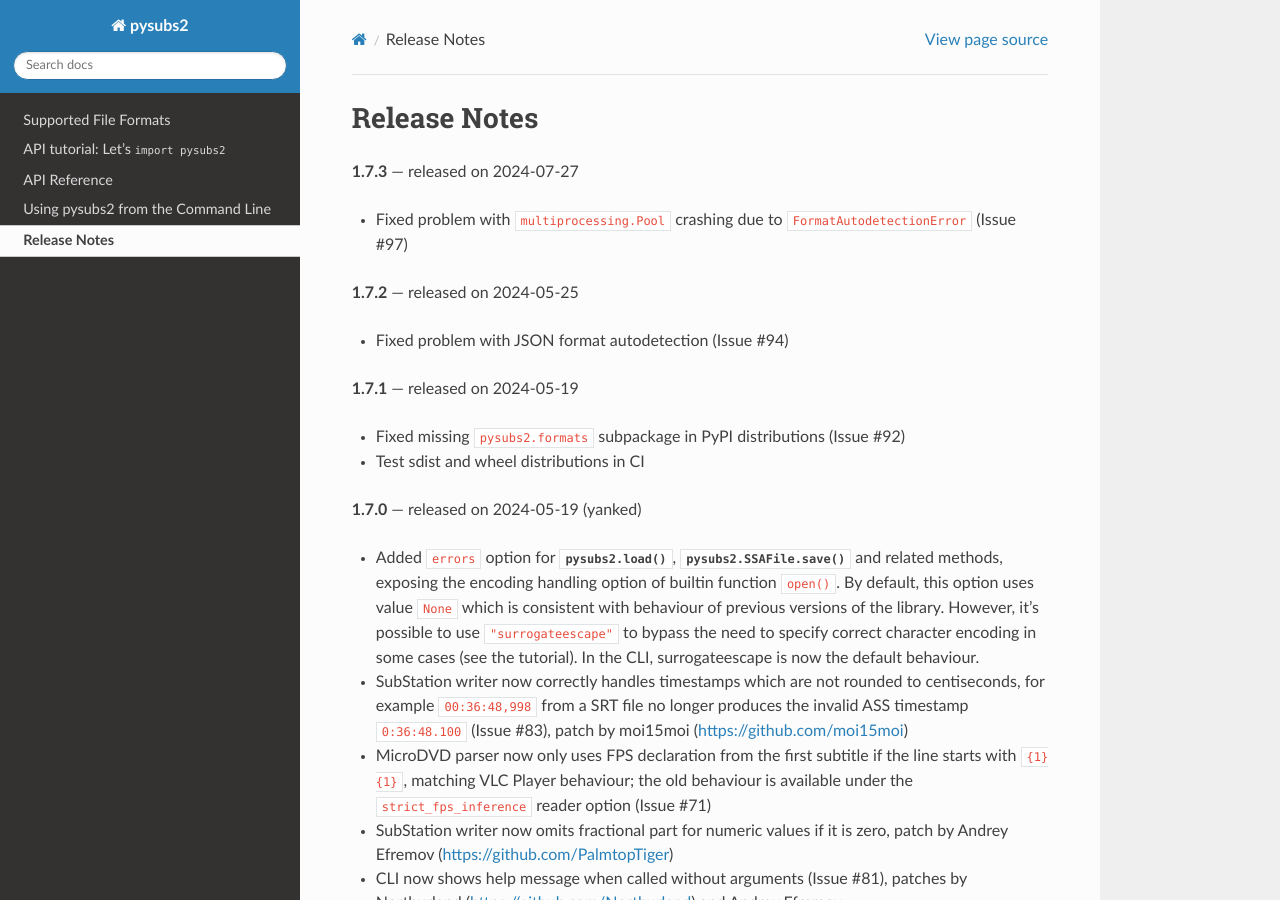
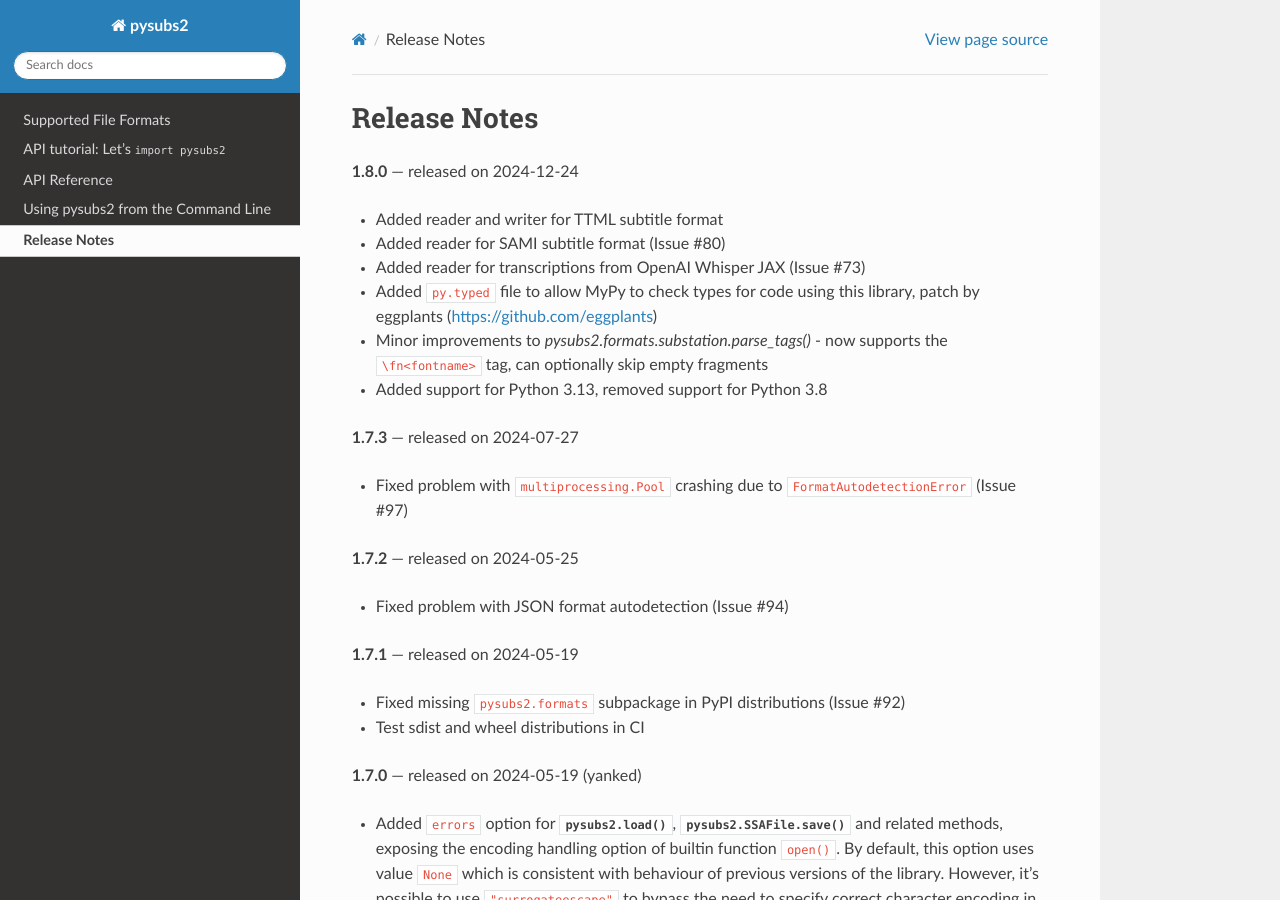
Before and after one commit to tkarabela/pysubs2, a Sphinx documentation site: the page built from docs/release-notes.rst, in a window 1280 px wide and 900 px high. Built offline with Sphinx 7.4.7 and the Read the Docs theme 3.1.0, drawn with Linux system fonts in a browser that asks for light colours; the version number could not be read and is left out.

Commit message:
version: 1.8.0

```diff
--- a/docs/index.rst
+++ b/docs/index.rst
@@ -20,7 +20,7 @@
         line.text = "{\\be1}" + line.text
     subs.save("my_subtitles_edited.ass")
 
-The library works in Python 3.8 or newer, with no extra dependencies.
+The library works in Python 3.9 or newer, with no extra dependencies.
 It’s available under the MIT license (see bottom of the page).
 To get started, simply install it using `pip <https://pypi.python.org/pypi/pip>`_: ``pip install pysubs2``.
 You can also clone `the GitHub repository <https://github.com/tkarabela/pysubs2/>`_.
--- a/docs/release-notes.rst
+++ b/docs/release-notes.rst
@@ -1,5 +1,15 @@
 Release Notes
 =============
+
+**1.8.0** --- released on 2024-12-24
+
+- Added reader and writer for TTML subtitle format
+- Added reader for SAMI subtitle format (Issue #80)
+- Added reader for transcriptions from OpenAI Whisper JAX (Issue #73)
+- Added ``py.typed`` file to allow MyPy to check types for code using this library, patch by eggplants (https://github.com/eggplants)
+- Minor improvements to `pysubs2.formats.substation.parse_tags()` - now supports the ``\fn<fontname>`` tag, can optionally skip empty fragments
+- Added support for Python 3.13, removed support for Python 3.8
+
 
 **1.7.3** --- released on 2024-07-27
 
```
Also changed, not shown: 1 other file.
